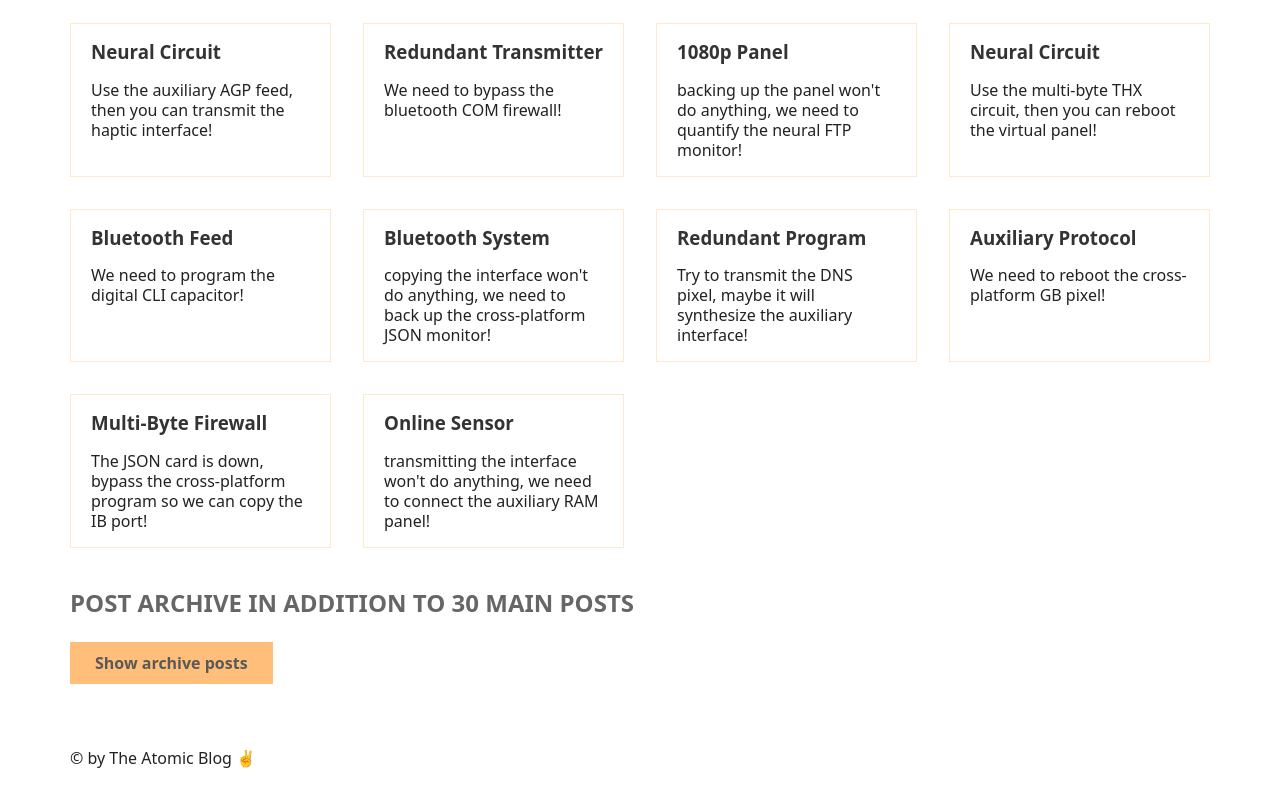
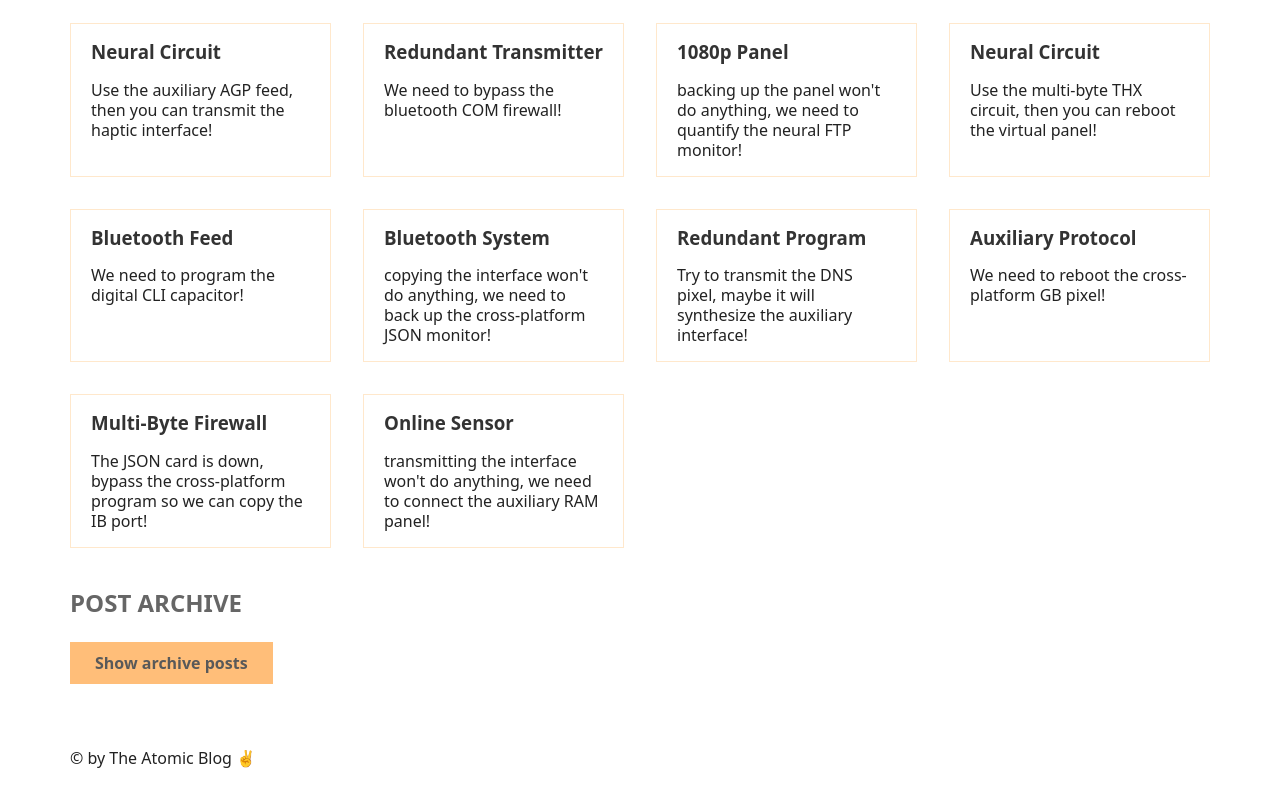
Before and after one commit to Afisphbl/atomic-blog, a React (Create React App) app: page / in a window 1280 px wide. Shown: the part 1169-1969 px from the top of the page. Built offline with nearby package versions, Linux system fonts and the light colour scheme.

Commit message:
feat: refactor App and Archive components; integrate PostsProvider and simplify state management

```diff
--- a/src/App.js
+++ b/src/App.js
@@ -1,5 +1,5 @@
-import React, { useEffect, useMemo, useState } from "react";
-import { PostsProvider, usePosts } from "./context/PostContext";
+import React, { useEffect, useState } from "react";
+import { PostsProvider } from "./context/PostContext";
 import Header from "./components/Header/Header";
 import Main from "./components/Main/Main";
 import Archive from "./components/Archive/Archive";
@@ -7,7 +7,6 @@ import Footer from "./components/Footer/Footer";
 
 function App() {
   const [isFakeDark, setIsFakeDark] = useState(false);
-  const { posts } = usePosts();
   useEffect(
     function () {
       document.documentElement.classList.toggle("fake-dark-mode", isFakeDark);
@@ -15,14 +14,8 @@ function App() {
     [isFakeDark],
   );
 
-  const archiveOptions = useMemo(() => {
-    return {
-      show: false,
-      title: `Post Archive in addition to ${posts.length} main posts`,
-    };
-  }, [posts.length]);
-
   return (
+    <PostsProvider>
       <section>
         <button
           onClick={() => setIsFakeDark((isFakeDark) => !isFakeDark)}
@@ -33,9 +26,10 @@ function App() {
 
         <Header />
         <Main />
-      <Archive archiveOptions={archiveOptions} />
+        <Archive />
         <Footer />
       </section>
+    </PostsProvider>
   );
 }
 
--- a/src/components/Archive/Archive.jsx
+++ b/src/components/Archive/Archive.jsx
@@ -1,10 +1,10 @@
-import { memo, useState } from "react";
+import { useState } from "react";
 import { faker } from "@faker-js/faker";
-// import { usePosts } from "../../context/PostContext";
+import { usePosts } from "../../context/PostContext";
 import CreateRandomPost from "../CreateRandomPost/CreateRandomPost";
 
-const Archive = memo(function Archive({ archiveOptions }) {
-  // const { handleAddPost } = usePosts();
+function Archive() {
+  const { handleAddPost } = usePosts();
 
   // Here we don't need the setter function. We're only using state to store these posts because the callback function passed into useState (which generates the posts) is only called once, on the initial render. So we use this trick as an optimization technique, because if we just used a regular variable, these posts would be re-created on every render. We could also move the posts outside the components, but I wanted to show you this trick 😉
   const [posts] = useState(() =>
@@ -12,11 +12,11 @@ const Archive = memo(function Archive({ archiveOptions }) {
     Array.from({ length: 10000 }, () => CreateRandomPost({ faker })),
   );
 
-  const [showArchive, setShowArchive] = useState(archiveOptions.show);
+  const [showArchive, setShowArchive] = useState(false);
 
   return (
     <aside>
-      <h2>{archiveOptions.title}</h2>
+      <h2>Post Archive</h2>
       <button onClick={() => setShowArchive((s) => !s)}>
         {showArchive ? "Hide archive posts" : "Show archive posts"}
       </button>
@@ -28,15 +28,15 @@ const Archive = memo(function Archive({ archiveOptions }) {
               <p>
                 <strong>{post.title}:</strong> {post.body}
               </p>
-              {/* <button onClick={() => handleAddPost(post)}>
+              <button onClick={() => handleAddPost(post)}>
                 Add as new post
-              </button> */}
+              </button>
             </li>
           ))}
         </ul>
       )}
     </aside>
   );
-});
+}
 
 export default Archive;
--- a/src/context/PostContext.jsx
+++ b/src/context/PostContext.jsx
@@ -1,4 +1,4 @@
-import React, { createContext, useContext, useState } from "react";
+import React, { createContext, useCallback, useContext, useState } from "react";
 import { faker } from "@faker-js/faker";
 import CreateRandomPost from "../components/CreateRandomPost/CreateRandomPost";
 
@@ -20,9 +20,9 @@ export const PostsProvider = ({ children }) => {
         )
       : posts;
 
-  function handleAddPost(post) {
+  const handleAddPost = useCallback((post) => {
     setPosts((posts) => [post, ...posts]);
-  }
+  }, []);
 
   function handleClearPosts() {
     setPosts([]);
--- a/src/index.js
+++ b/src/index.js
@@ -2,13 +2,10 @@ import React from "react";
 import ReactDOM from "react-dom/client";
 import "./style.css";
 import App from "./App";
-import { PostsProvider } from "./context/PostContext";
 
 const root = ReactDOM.createRoot(document.getElementById("root"));
 root.render(
   <React.StrictMode>
-    <PostsProvider>
-      <App />
-    </PostsProvider>
+    <App />
   </React.StrictMode>,
 );
```
Lines whose indentation alone changed are shown as unchanged.
